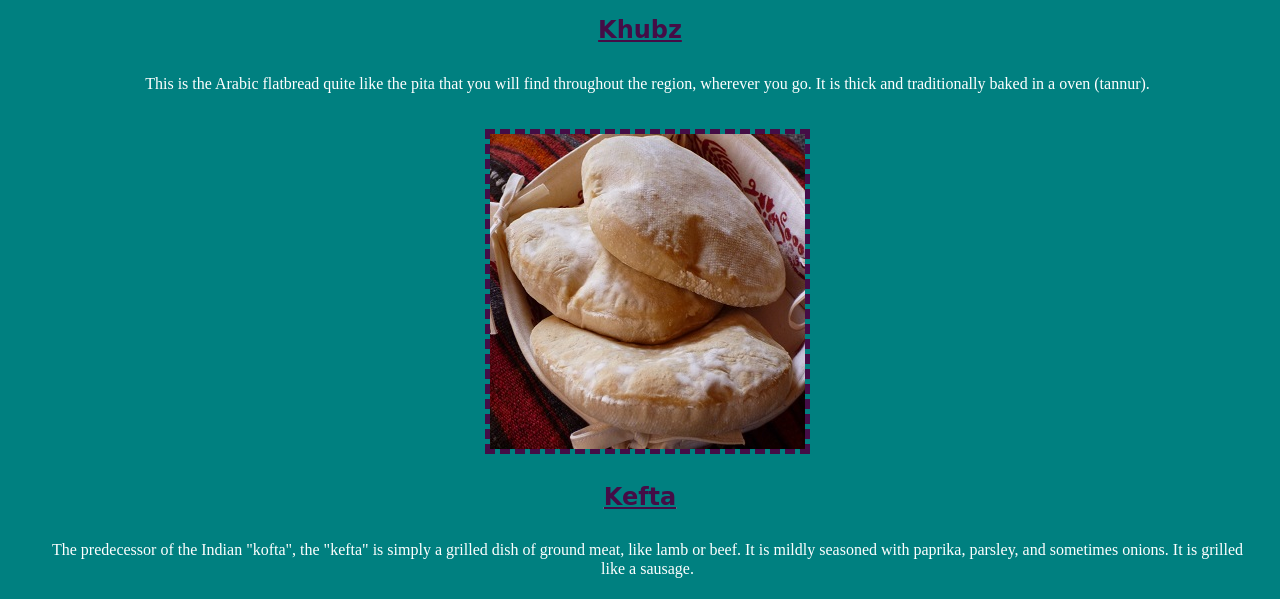
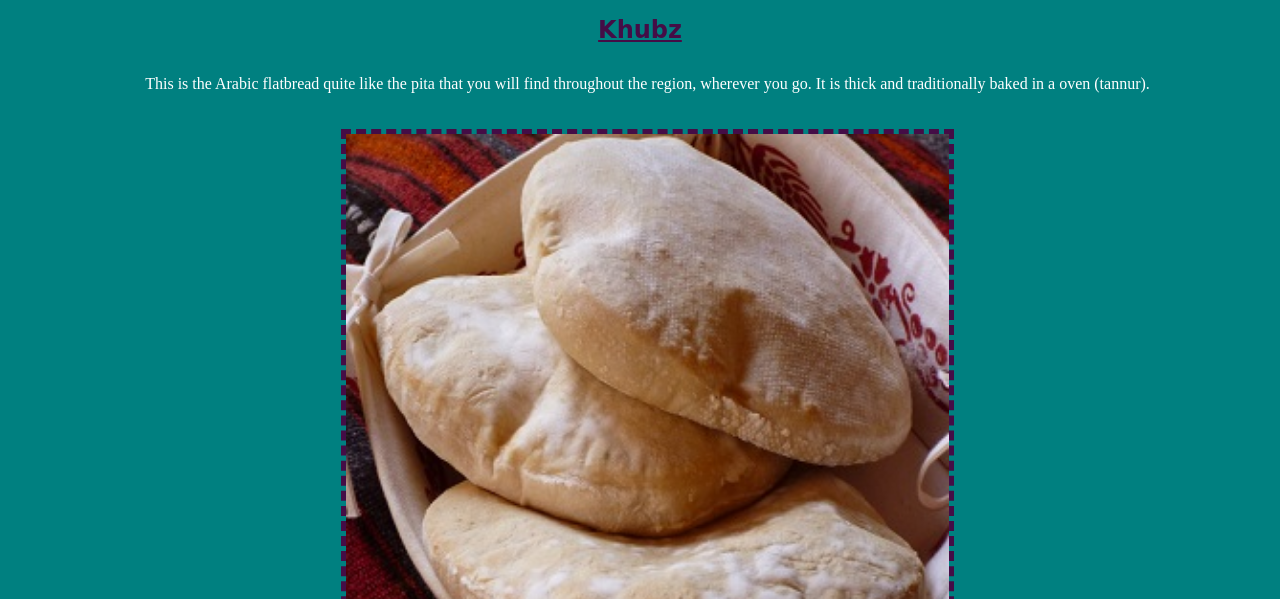
Before and after one commit to RidaATariq/itmd361-project3, a plain HTML site: page arab_cuisine.html in a window 1280 px wide. Shown: the part 201-800 px from the top of the page. Drawn offline with nearby package versions, Linux system fonts and the light colour scheme; a web font is replaced by a local one.

Commit message:
Update style.css

```diff
--- a/css/style.css
+++ b/css/style.css
@@ -359,7 +359,7 @@ a.arab_cuisine:hover {
     animation-iteration-count: infinite;
     animation-direction: alternate;
   }
-  #img {
+  .img {
     width: auto;
     height: auto;
     border: 5px dashed #440d46;
```
